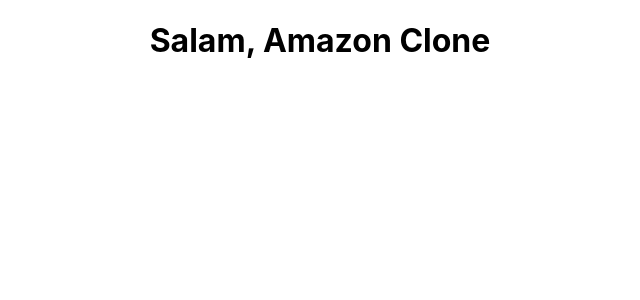
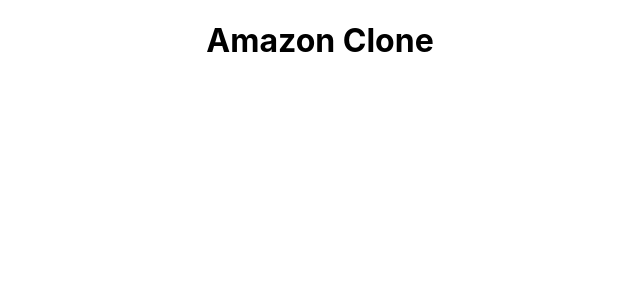
Before and after one commit to sumeedkanwar/amazon-clone, a React (Create React App) app: page / in a window 1280 px wide. Shown: the top 300 px of the page, without its empty margins (320-960 px from the left). Built offline with nearby package versions, Linux system fonts and the light colour scheme.

Commit message:
"amazon clone "

```diff
--- a/src/App.js
+++ b/src/App.js
@@ -3,7 +3,7 @@ import './App.css';
 function App() {
   return (
     <div className="App">
-      <h1>Salam, Amazon Clone</h1>
+      <h1>Amazon Clone</h1>
     </div>
   );
 }
```
